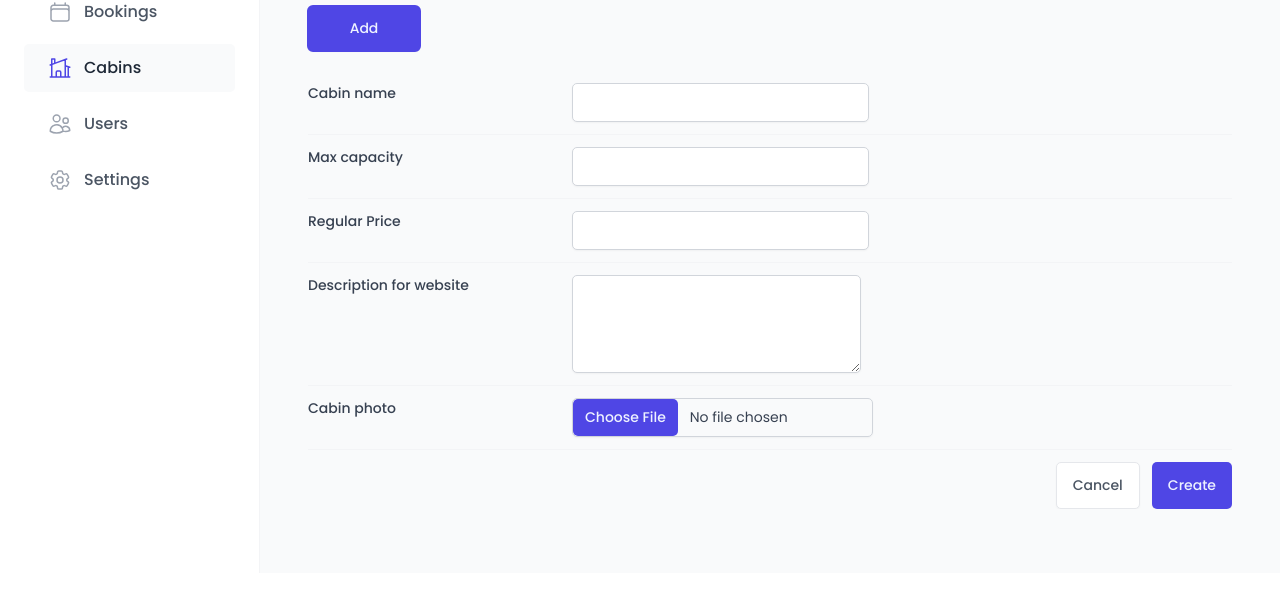
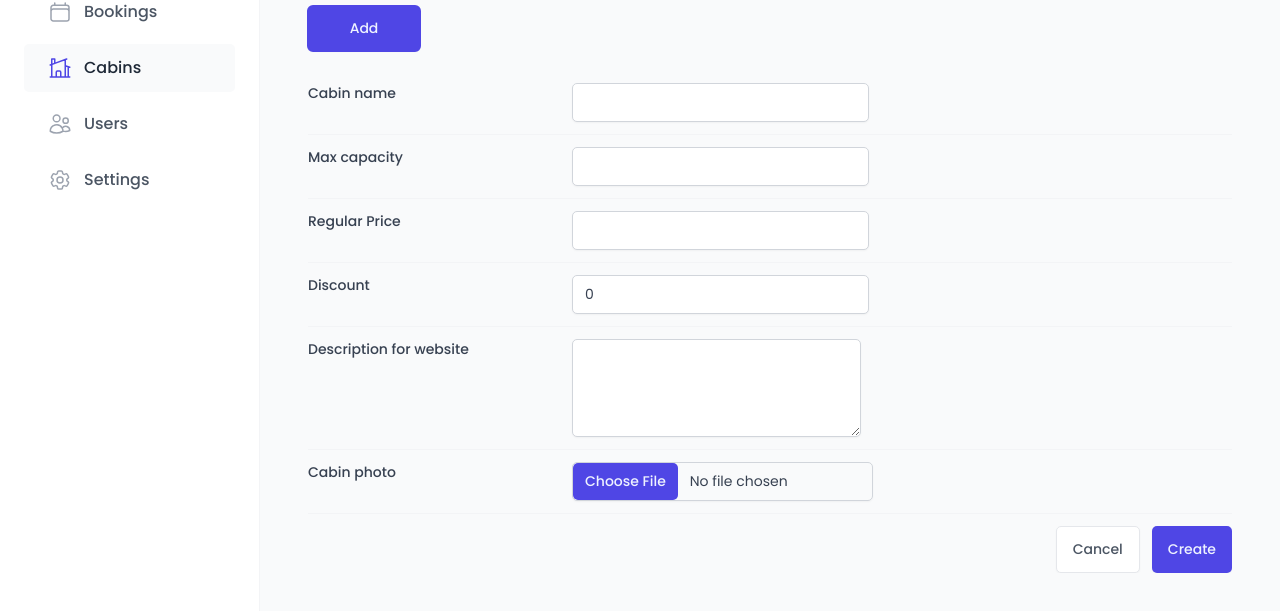
Before and after one commit to apt138/tsx-wild-oasis, a React (Vite) app: page /cabins in a window 1280 px wide. Both pictures are taken after a click on the button "Add". Shown: the part 235-846 px from the top of the page. Before the commit the page ends 808 px from the top, so only its background shows below. Built offline with nearby package versions, Linux system fonts and the light colour scheme; no server answers; the database is empty; a web font is replaced by a local one.

Commit message:
integrated react-hook-form with create cabin form

```diff
--- a/package.json
+++ b/package.json
@@ -16,6 +16,7 @@
     "date-fns": "^4.1.0",
     "react": "^19.1.0",
     "react-dom": "^19.1.0",
+    "react-hook-form": "^7.58.1",
     "react-hot-toast": "^2.5.2",
     "react-icons": "^5.5.0",
     "react-router": "^7.6.2",
--- a/src/features/cabin/CreateCabinForm.tsx
+++ b/src/features/cabin/CreateCabinForm.tsx
@@ -4,6 +4,7 @@ import Input from "../../ui/Input";
 import TextArea from "../../ui/TextArea";
 import FileInput from "../../ui/FileInput";
 import Button from "../../ui/Button";
+import { useForm, type FieldValues, type SubmitHandler } from "react-hook-form";
 
 const FormRow = styled.div`
   padding: 1.2rem 0;
@@ -35,26 +36,46 @@ const Label = styled.label`
 `;
 
 export default function CreateCabinForm() {
+  const { register, handleSubmit } = useForm();
+  function onSubmit(data: FieldValues) {
+    console.log(data);
+  }
   return (
-    <Form>
+    <Form onSubmit={handleSubmit(onSubmit)}>
       <FormRow>
         <Label htmlFor="cabin-name">Cabin name</Label>
-        <Input type="text" id="cabin-name" name="cabinName" />
+        <Input type="text" id="cabin-name" {...register("cabinName")} />
       </FormRow>
 
       <FormRow>
         <Label htmlFor="max-capacity">Max capacity</Label>
-        <Input type="number" id="max-capacity" name="maxCapacity" />
+        <Input type="number" id="max-capacity" {...register("maxCapacity")} />
       </FormRow>
 
       <FormRow>
         <Label htmlFor="regular-price">Regular Price</Label>
-        <Input type="number" id="regular-price" name="regularPrice" />
+        <Input
+          type="number"
+          id="regular-price"
+          step={0.01}
+          {...register("regularPrice")}
+        />
+      </FormRow>
+
+      <FormRow>
+        <Label htmlFor="discount">Discount</Label>
+        <Input
+          type="number"
+          id="discount"
+          step={0.01}
+          defaultValue={0}
+          {...register("discount")}
+        />
       </FormRow>
 
       <FormRow>
         <Label htmlFor="description">Description for website</Label>
-        <TextArea id="description" name="description" />
+        <TextArea id="description" {...register("description")} />
       </FormRow>
 
       <FormRow>
```
Also changed, not shown: 1 other file (tests, documents, lock files or other folders).
